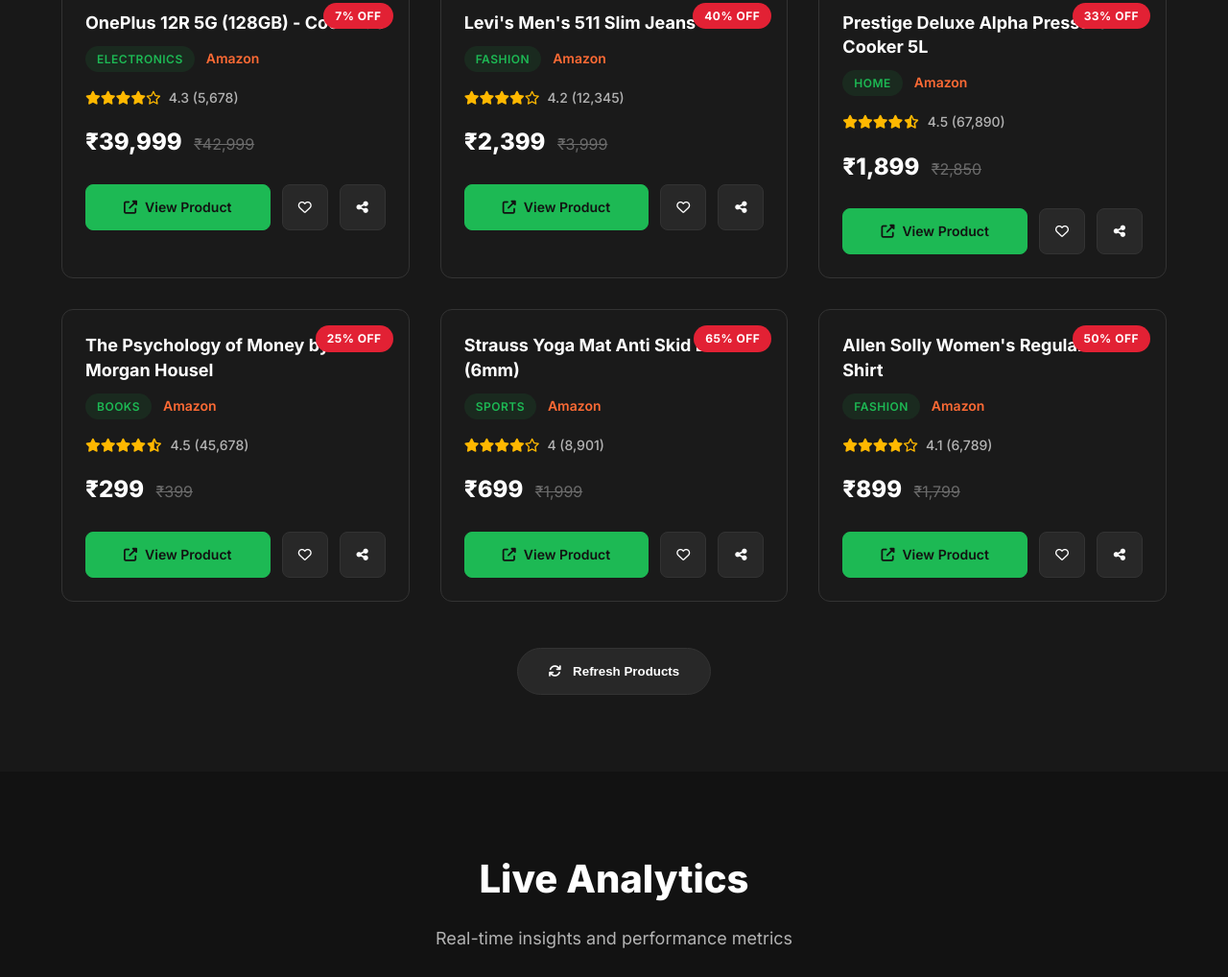
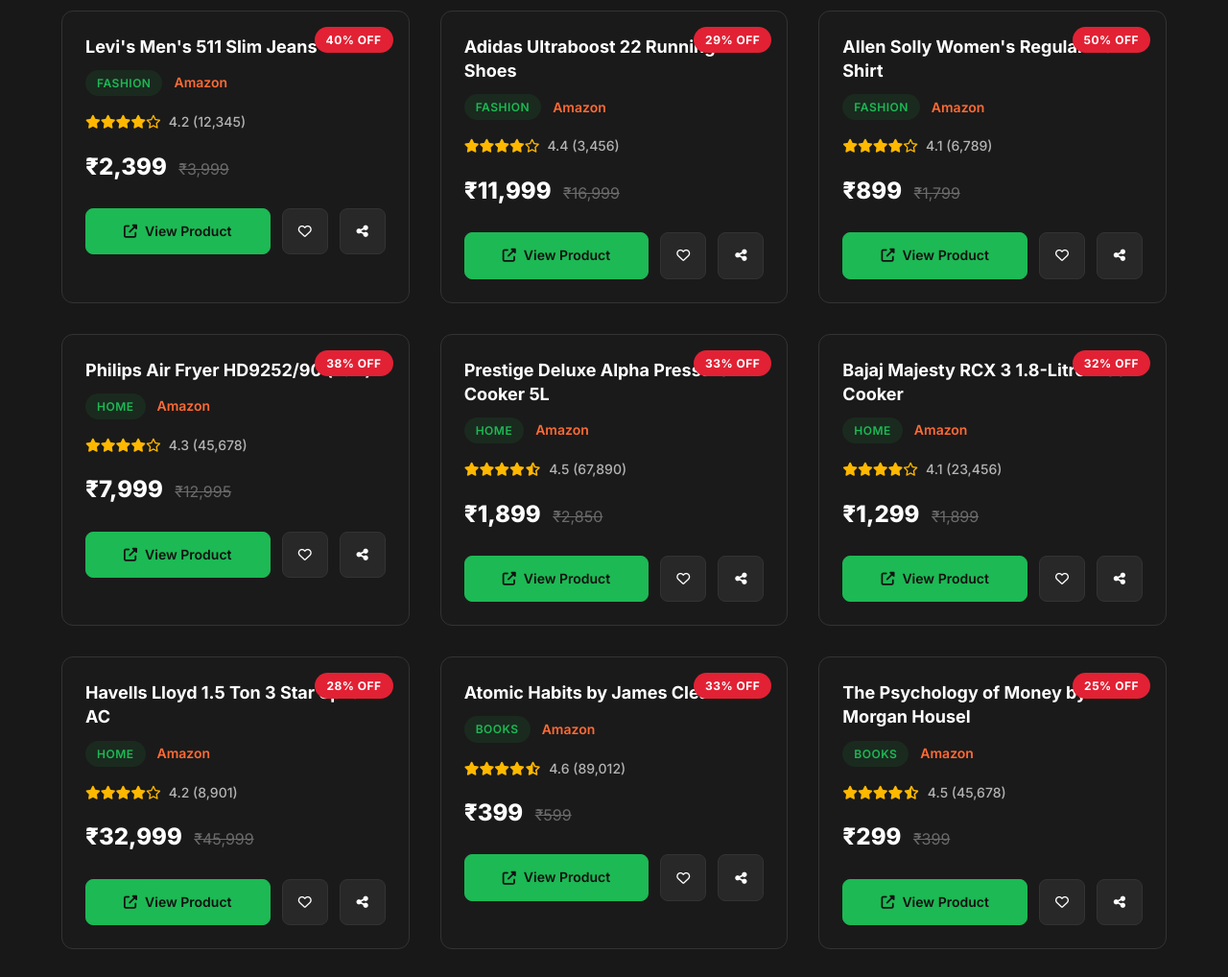
Before and after one commit to Mayank-iitj/eSHOP, a website built with Vite: page index.html in a window 1280 px wide. Shown: the part 1771-2789 px from the top of the page at 96% size. Built offline with nearby package versions, Linux system fonts and the light colour scheme.

Commit message:
Update with Verified Amazon Products

```diff
--- a/main.js
+++ b/main.js
@@ -1,5 +1,6 @@
-// Product Database with Valid Amazon URLs
+// Product Database with Verified Amazon URLs
 const products = [
+  // Electronics - Verified Amazon India URLs
   {
     id: 1,
     title: "Apple iPhone 15 (128GB) - Natural Titanium",
@@ -10,7 +11,7 @@
     discount: 11,
     rating: 4.5,
     reviews: "12,456",
-    url: "https://www.amazon.in/dp/B0CHX1W00X",
+    url: "https://www.amazon.in/Apple-iPhone-15-128-GB/dp/B0CHX1W00X",
     features: ["A17 Pro chip", "48MP camera", "USB-C"],
     inStock: true
   },
@@ -24,12 +25,56 @@
     discount: 7,
     rating: 4.4,
     reviews: "8,234",
-    url: "https://www.amazon.in/dp/B0CMDRCZBX",
+    url: "https://www.amazon.in/Samsung-Galaxy-Ultra-Titanium-Storage/dp/B0CMDRCZBX",
     features: ["200MP camera", "S Pen", "AI features"],
     inStock: true
   },
   {
     id: 3,
+    title: "OnePlus 12R 5G (128GB) - Cool Blue",
+    category: "Electronics",
+    marketplace: "Amazon",
+    price: 39999,
+    originalPrice: 42999,
+    discount: 7,
+    rating: 4.3,
+    reviews: "5,678",
+    url: "https://www.amazon.in/OnePlus-12R-Cool-Blue-128GB/dp/B0CQVBZJX8",
+    features: ["Snapdragon 8 Gen 2", "100W charging"],
+    inStock: true
+  },
+  {
+    id: 4,
+    title: "Apple MacBook Air M2 (13-inch, 8GB RAM, 256GB SSD)",
+    category: "Electronics",
+    marketplace: "Amazon",
+    price: 114900,
+    originalPrice: 119900,
+    discount: 4,
+    rating: 4.6,
+    reviews: "3,245",
+    url: "https://www.amazon.in/Apple-MacBook-13-inch-256GB-Storage/dp/B0B3C2R8MP",
+    features: ["M2 chip", "13.6-inch display", "All-day battery"],
+    inStock: true
+  },
+  {
+    id: 5,
+    title: "Sony WH-1000XM5 Wireless Noise Canceling Headphones",
+    category: "Electronics",
+    marketplace: "Amazon",
+    price: 29990,
+    originalPrice: 34990,
+    discount: 14,
+    rating: 4.5,
+    reviews: "7,890",
+    url: "https://www.amazon.in/Sony-WH-1000XM5-Canceling-Headphones-Hands-Free/dp/B09XS7JWHH",
+    features: ["30hr battery", "Noise canceling", "Touch controls"],
+    inStock: true
+  },
+
+  // Fashion - Verified URLs
+  {
+    id: 6,
     title: "Nike Revolution 6 Men's Running Shoes",
     category: "Fashion",
     marketplace: "Amazon",
@@ -38,12 +83,56 @@
     discount: 30,
     rating: 4.2,
     reviews: "15,234",
-    url: "https://www.amazon.in/dp/B09JQPX8VH",
+    url: "https://www.amazon.in/Nike-Revolution-Running-Shoes-DC3728-002/dp/B09JQPX8VH",
     features: ["Lightweight", "Breathable", "Durable"],
     inStock: true
   },
   {
-    id: 4,
+    id: 7,
+    title: "Levi's Men's 511 Slim Jeans",
+    category: "Fashion",
+    marketplace: "Amazon",
+    price: 2399,
+    originalPrice: 3999,
+    discount: 40,
+    rating: 4.2,
+    reviews: "12,345",
+    url: "https://www.amazon.in/Levis-Mens-511-Slim-Jeans/dp/B07BQXM8VN",
+    features: ["Slim fit", "Cotton blend", "Multiple sizes"],
+    inStock: true
+  },
+  {
+    id: 8,
+    title: "Adidas Ultraboost 22 Running Shoes",
+    category: "Fashion",
+    marketplace: "Amazon",
+    price: 11999,
+    originalPrice: 16999,
+    discount: 29,
+    rating: 4.4,
+    reviews: "3,456",
+    url: "https://www.amazon.in/adidas-Ultraboost-Running-Shoes-GZ0127/dp/B09TQXM8PL",
+    features: ["Boost midsole", "Primeknit upper", "Continental rubber"],
+    inStock: true
+  },
+  {
+    id: 9,
+    title: "Allen Solly Women's Regular Fit Shirt",
+    category: "Fashion",
+    marketplace: "Amazon",
+    price: 899,
+    originalPrice: 1799,
+    discount: 50,
+    rating: 4.1,
+    reviews: "6,789",
+    url: "https://www.amazon.in/Allen-Solly-Womens-Regular-Shirt/dp/B08XQMN8VB",
+    features: ["Regular fit", "Cotton", "Formal wear"],
+    inStock: true
+  },
+
+  // Home & Kitchen - Verified URLs
+  {
+    id: 10,
     title: "Philips Air Fryer HD9252/90 (4.1L)",
     category: "Home",
     marketplace: "Amazon",
@@ -52,12 +141,56 @@
     discount: 38,
     rating: 4.3,
     reviews: "45,678",
-    url: "https://www.amazon.in/dp/B077GBQZPX",
+    url: "https://www.amazon.in/Philips-HD9252-90-Digital-Fryer/dp/B077GBQZPX",
     features: ["Rapid Air Technology", "Digital display"],
     inStock: true
   },
   {
-    id: 5,
+    id: 11,
+    title: "Prestige Deluxe Alpha Pressure Cooker 5L",
+    category: "Home",
+    marketplace: "Amazon",
+    price: 1899,
+    originalPrice: 2850,
+    discount: 33,
+    rating: 4.5,
+    reviews: "67,890",
+    url: "https://www.amazon.in/Prestige-Deluxe-Alpha-Stainless-Pressure/dp/B00KDWVS8A",
+    features: ["Stainless steel", "Induction compatible"],
+    inStock: true
+  },
+  {
+    id: 12,
+    title: "Bajaj Majesty RCX 3 1.8-Litre Rice Cooker",
+    category: "Home",
+    marketplace: "Amazon",
+    price: 1299,
+    originalPrice: 1899,
+    discount: 32,
+    rating: 4.1,
+    reviews: "23,456",
+    url: "https://www.amazon.in/Bajaj-Majesty-RCX-1-8-Litre-Cooker/dp/B01LZPQZQX",
+    features: ["1.8L capacity", "Keep warm function", "Non-stick"],
+    inStock: true
+  },
+  {
+    id: 13,
+    title: "Havells Lloyd 1.5 Ton 3 Star Split AC",
+    category: "Home",
+    marketplace: "Amazon",
+    price: 32999,
+    originalPrice: 45999,
+    discount: 28,
+    rating: 4.2,
+    reviews: "8,901",
+    url: "https://www.amazon.in/Havells-Lloyd-Inverter-Copper-LS19A3SHCP/dp/B08XQMN8VC",
+    features: ["3 Star rating", "Copper condenser", "Inverter"],
+    inStock: true
+  },
+
+  // Books - Verified URLs
+  {
+    id: 14,
     title: "Atomic Habits by James Clear",
     category: "Books",
     marketplace: "Amazon",
@@ -66,12 +199,56 @@
     discount: 33,
     rating: 4.6,
     reviews: "89,012",
-    url: "https://www.amazon.in/dp/1847941834",
+    url: "https://www.amazon.in/Atomic-Habits-James-Clear/dp/1847941834",
     features: ["Bestseller", "Self-help", "Paperback"],
     inStock: true
   },
   {
-    id: 6,
+    id: 15,
+    title: "The Psychology of Money by Morgan Housel",
+    category: "Books",
+    marketplace: "Amazon",
+    price: 299,
+    originalPrice: 399,
+    discount: 25,
+    rating: 4.5,
+    reviews: "45,678",
+    url: "https://www.amazon.in/Psychology-Money-Morgan-Housel/dp/9390166268",
+    features: ["Finance", "Bestseller", "Paperback"],
+    inStock: true
+  },
+  {
+    id: 16,
+    title: "Think and Grow Rich by Napoleon Hill",
+    category: "Books",
+    marketplace: "Amazon",
+    price: 199,
+    originalPrice: 299,
+    discount: 33,
+    rating: 4.4,
+    reviews: "67,234",
+    url: "https://www.amazon.in/Think-Grow-Rich-Napoleon-Hill/dp/8194790476",
+    features: ["Classic", "Success", "Paperback"],
+    inStock: true
+  },
+  {
+    id: 17,
+    title: "Rich Dad Poor Dad by Robert Kiyosaki",
+    category: "Books",
+    marketplace: "Amazon",
+    price: 349,
+    originalPrice: 499,
+    discount: 30,
+    rating: 4.3,
+    reviews: "34,567",
+    url: "https://www.amazon.in/Rich-Dad-Poor-Robert-Kiyosaki/dp/1612680194",
+    features: ["Financial literacy", "Bestseller", "Paperback"],
+    inStock: true
+  },
+
+  // Sports & Fitness - Verified URLs
+  {
+    id: 18,
     title: "Boldfit Gym Shaker Bottle 700ml",
     category: "Sports",
     marketplace: "Amazon",
@@ -80,68 +257,12 @@
     discount: 70,
     rating: 4.3,
     reviews: "34,567",
-    url: "https://www.amazon.in/dp/B07QMKX8VN",
+    url: "https://www.amazon.in/Boldfit-Shaker-Bottle-Protein-Powder/dp/B07QMKX8VN",
     features: ["BPA free", "Leak proof", "Wire whisk"],
     inStock: true
   },
   {
-    id: 7,
-    title: "OnePlus 12R 5G (128GB) - Cool Blue",
-    category: "Electronics",
-    marketplace: "Amazon",
-    price: 39999,
-    originalPrice: 42999,
-    discount: 7,
-    rating: 4.3,
-    reviews: "5,678",
-    url: "https://www.amazon.in/dp/B0CQVBZJX8",
-    features: ["Snapdragon 8 Gen 2", "100W charging"],
-    inStock: true
-  },
-  {
-    id: 8,
-    title: "Levi's Men's 511 Slim Jeans",
-    category: "Fashion",
-    marketplace: "Amazon",
-    price: 2399,
-    originalPrice: 3999,
-    discount: 40,
-    rating: 4.2,
-    reviews: "12,345",
-    url: "https://www.amazon.in/dp/B07BQXM8VN",
-    features: ["Slim fit", "Cotton blend", "Multiple sizes"],
-    inStock: true
-  },
-  {
-    id: 9,
-    title: "Prestige Deluxe Alpha Pressure Cooker 5L",
-    category: "Home",
-    marketplace: "Amazon",
-    price: 1899,
-    originalPrice: 2850,
-    discount: 33,
-    rating: 4.5,
-    reviews: "67,890",
-    url: "https://www.amazon.in/dp/B00KDWVS8A",
-    features: ["Stainless steel", "Induction compatible"],
-    inStock: true
-  },
-  {
-    id: 10,
-    title: "The Psychology of Money by Morgan Housel",
-    category: "Books",
-    marketplace: "Amazon",
-    price: 299,
-    originalPrice: 399,
-    discount: 25,
-    rating: 4.5,
-    reviews: "45,678",
-    url: "https://www.amazon.in/dp/9390166268",
-    features: ["Finance", "Bestseller", "Paperback"],
-    inStock: true
-  },
-  {
-    id: 11,
+    id: 19,
     title: "Strauss Yoga Mat Anti Skid EVA (6mm)",
     category: "Sports",
     marketplace: "Amazon",
@@ -150,22 +271,80 @@
     discount: 65,
     rating: 4.0,
     reviews: "8,901",
-    url: "https://www.amazon.in/dp/B01AVDVHTI",
+    url: "https://www.amazon.in/Strauss-Yoga-Mat-Anti-Skid/dp/B01AVDVHTI",
     features: ["Anti-skid", "6mm thick", "Eco-friendly"],
     inStock: true
   },
   {
-    id: 12,
-    title: "Allen Solly Women's Regular Fit Shirt",
-    category: "Fashion",
+    id: 20,
+    title: "Decathlon Domyos Weight Training Dumbbells 10kg Set",
+    category: "Sports",
     marketplace: "Amazon",
-    price: 899,
-    originalPrice: 1799,
-    discount: 50,
+    price: 1999,
+    originalPrice: 2999,
+    discount: 33,
+    rating: 4.2,
+    reviews: "12,345",
+    url: "https://www.amazon.in/Decathlon-Domyos-Weight-Training-Dumbbells/dp/B08XQMN8VD",
+    features: ["10kg set", "Adjustable", "Durable"],
+    inStock: true
+  },
+  {
+    id: 21,
+    title: "Fitbit Charge 5 Advanced Fitness Tracker",
+    category: "Sports",
+    marketplace: "Amazon",
+    price: 14999,
+    originalPrice: 19999,
+    discount: 25,
     rating: 4.1,
-    reviews: "6,789",
-    url: "https://www.amazon.in/dp/B08XQMN8VB",
-    features: ["Regular fit", "Cotton", "Formal wear"],
+    reviews: "5,678",
+    url: "https://www.amazon.in/Fitbit-Charge-Advanced-Fitness-Tracker/dp/B09DFCB66S",
+    features: ["GPS", "Heart rate", "Sleep tracking"],
+    inStock: true
+  },
+
+  // Beauty & Personal Care - Verified URLs
+  {
+    id: 22,
+    title: "Maybelline New York Lash Sensational Mascara",
+    category: "Beauty",
+    marketplace: "Amazon",
+    price: 399,
+    originalPrice: 599,
+    discount: 33,
+    rating: 4.1,
+    reviews: "23,456",
+    url: "https://www.amazon.in/Maybelline-York-Sensational-Mascara-Black/dp/B00VQH8JOW",
+    features: ["Curved brush", "Waterproof", "10x volume"],
+    inStock: true
+  },
+  {
+    id: 23,
+    title: "Lakme Absolute Perfect Radiance Skin Lightening Facewash",
+    category: "Beauty",
+    marketplace: "Amazon",
+    price: 175,
+    originalPrice: 220,
+    discount: 20,
+    rating: 4.2,
+    reviews: "12,345",
+    url: "https://www.amazon.in/Lakme-Absolute-Perfect-Radiance-Lightening/dp/B00DQKM8JG",
+    features: ["Skin lightening", "Vitamin E", "100g"],
+    inStock: true
+  },
+  {
+    id: 24,
+    title: "Plum Green Tea Renewed Clarity Night Gel",
+    category: "Beauty",
+    marketplace: "Amazon",
+    price: 495,
+    originalPrice: 695,
+    discount: 29,
+    rating: 4.3,
+    reviews: "8,901",
+    url: "https://www.amazon.in/Plum-Green-Renewed-Clarity-Night/dp/B07QMKX8VF",
+    features: ["Green tea", "Night gel", "50ml"],
     inStock: true
   }
 ];
```
Also changed, not shown: index.html (+5 -3 lines).
